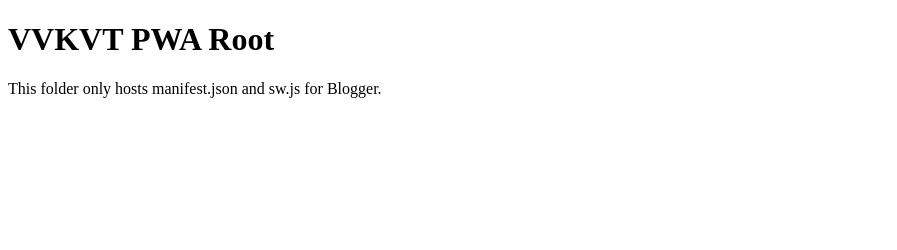
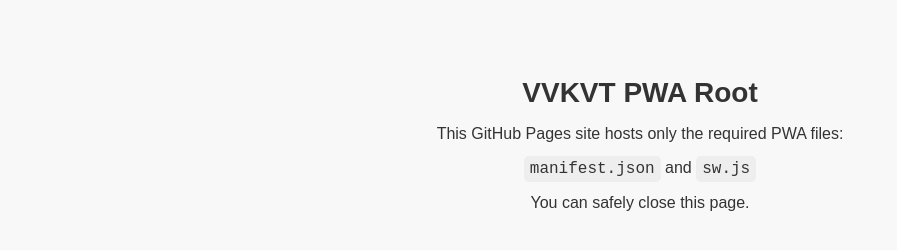
Before and after one commit to redjaguar398/VVKVT-BLOG, a plain HTML site: page index.html in a window 1280 px wide. Shown: the whole page, without its empty margins (0-897 px from the left). Drawn offline with Linux system fonts and the light colour scheme.

Commit message:
Update index.html

```diff
--- a/index.html
+++ b/index.html
@@ -1,11 +1,52 @@
 <!DOCTYPE html>
-<html>
+<html lang="en">
 <head>
   <meta charset="UTF-8">
-  <title>VVKVT PWA Files</title>
+  <meta name="viewport" content="width=device-width, initial-scale=1.0">
+  <title>VVKVT PWA Root</title>
+
+  <!-- Connect Manifest -->
+  <link rel="manifest" href="manifest.json">
+
+  <!-- Basic Styling (optional) -->
+  <style>
+    body {
+      font-family: Arial, sans-serif;
+      background: #f8f8f8;
+      text-align: center;
+      padding: 50px;
+      color: #333;
+    }
+    h1 {
+      font-size: 28px;
+      margin-bottom: 10px;
+    }
+    p {
+      font-size: 16px;
+    }
+    code {
+      background: #eee;
+      padding: 4px 6px;
+      border-radius: 5px;
+    }
+  </style>
 </head>
+
 <body>
   <h1>VVKVT PWA Root</h1>
-  <p>This folder only hosts manifest.json and sw.js for Blogger.</p>
+  <p>This GitHub Pages site hosts only the required PWA files:</p>
+
+  <p><code>manifest.json</code> and <code>sw.js</code></p>
+
+  <p>You can safely close this page.</p>
+
+  <!-- Optional: Register Service Worker -->
+  <script>
+    if ("serviceWorker" in navigator) {
+      navigator.serviceWorker.register("sw.js")
+        .then(() => console.log("SW registered"))
+        .catch(err => console.error("SW FAILED:", err));
+    }
+  </script>
 </body>
 </html>
```
